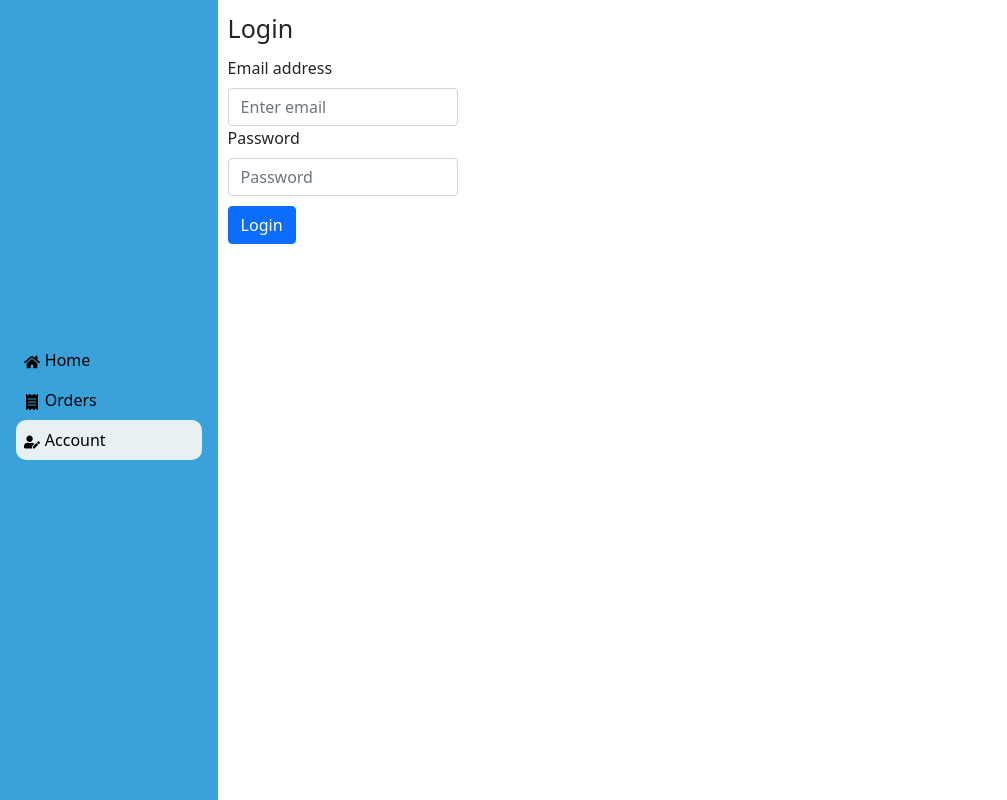
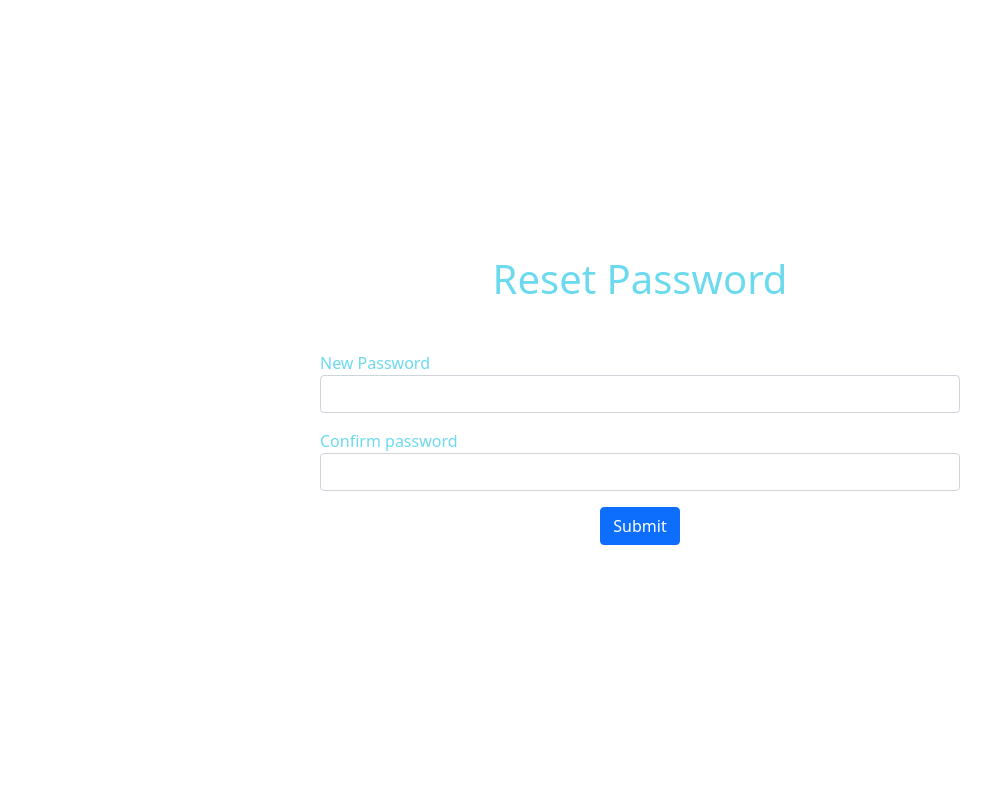
Before and after one commit to QuantumQuackDoctor/driver-portal, a React (Create React App) app: page /reset-password/1 in a window 1280 px wide. Before the commit this address led to /account. Shown: the whole page, without its empty margins (0-1007 px from the left). Built offline with nearby package versions, Linux system fonts and the light colour scheme.

Commit message:
forgot password finished

```diff
--- a/src/App.js
+++ b/src/App.js
@@ -6,12 +6,14 @@ import AccountPage from './pages/account/AccountPage';
 import OrderPage from './pages/orders/OrderPage';
 import ServiceProvider from './services/context-provider/ServiceProvider';
 import AuthenticatedRoute from './shared/protected-route/AuthenticatedRoute';
+import ResetPassword from './pages/reset-password/ResetPassword';
 
 function App() {
   return (
     <BrowserRouter>
       <ServiceProvider>
         <Switch>
+          <Route path='/reset-password/:token' component={ResetPassword} />
           <Route path='/account' component={AccountPage} />
           <AuthenticatedRoute path='/orders' redirect='/account'>
             <OrderPage />
--- a/src/index.js
+++ b/src/index.js
@@ -4,12 +4,16 @@ import './index.css';
 import App from './App';
 import reportWebVitals from './reportWebVitals';
 import '../node_modules/bootstrap/dist/css/bootstrap.css';
+import axios from 'axios';
+
+axios.defaults.baseURL =
+  process.env.NODE_ENV === 'production' ? 'https://api.drscrumptious.com' : '';
 
 ReactDOM.render(
-    <React.StrictMode>
-      <App />
-    </React.StrictMode>,
-    document.getElementById('root'),
+  <React.StrictMode>
+    <App />
+  </React.StrictMode>,
+  document.getElementById('root'),
 );
 
 // If you want to start measuring performance in your app, pass a function
--- a/src/pages/account/AccountPage.jsx
+++ b/src/pages/account/AccountPage.jsx
@@ -17,8 +17,11 @@ const AccountPage = () => {
   }, [authService, authenticated, setAuthenticated]);
   return (
     <Header>
-      <LoginForm />
-      <DriverPage authenticated={authenticated} />
+      {authenticated ? (
+        <DriverPage authenticated={authenticated} />
+      ) : (
+        <LoginForm />
+      )}
     </Header>
   );
 };
--- /dev/null
+++ b/src/pages/account/forgot-password/ForgotPassword.jsx
@@ -0,0 +1,85 @@
+import React from 'react';
+import {useState} from 'react';
+import {Button, Form, FormControl, InputGroup} from 'react-bootstrap';
+import {requestResetPassword} from '../../../services/AuthService';
+
+const ForgotPassword = ({children}) => {
+  const [emailData, setEmailData] = useState({
+    value: '',
+    valid: false,
+    touched: false,
+  });
+  const [errorMessage, setErrorMessage] = useState('');
+  const [requestSuccess, setRequestSuccess] = useState(false);
+
+  const updateEmailData = (event) => {
+    setEmailData({
+      value: event.target.value,
+      valid: /^([a-zA-Z0-9_\-.]+)@([a-zA-Z0-9_\-.]+)\.([a-zA-Z]{2,5})$/.test(
+        event.target.value,
+      ),
+      touched: true,
+    });
+  };
+
+  const onSubmit = async (e) => {
+    e.preventDefault();
+    if (emailData.valid) {
+      try {
+        await requestResetPassword(emailData.value);
+        setErrorMessage('');
+        setRequestSuccess(true);
+      } catch (err) {
+        setRequestSuccess(false);
+        switch (err.response.status) {
+          case 404:
+            setErrorMessage('Is your email correct?');
+            break;
+          default:
+            setErrorMessage('Server error');
+            break;
+        }
+      }
+    }
+  };
+
+  return (
+    <>
+      {requestSuccess ? (
+        <p>
+          Password reset requested, check your email for further instructions
+        </p>
+      ) : (
+        <Form
+          onSubmit={onSubmit}
+          style={{width: 250, padding: 10}}
+          className='d-flex flex-column gap-2'
+        >
+          <h3>Reset Password</h3>
+          <p style={{color: 'red'}}>{errorMessage}</p>
+          <InputGroup className='d-flex flex-column'>
+            <label htmlFor='email'>
+              Email
+              <FormControl
+                type='text'
+                id='email'
+                value={emailData.value}
+                className='form-control w-100'
+                onChange={updateEmailData}
+              />
+              {!emailData.valid && emailData.touched ? (
+                <p style={{color: 'red'}}>*Must be a valid email</p>
+              ) : (
+                ''
+              )}
+            </label>
+          </InputGroup>
+          <Button type='submit'>Submit</Button>
+          {children}
+        </Form>
+      )}
+    </>
+  );
+};
+
+export default ForgotPassword;
--- a/src/pages/account/login-form/LoginForm.jsx
+++ b/src/pages/account/login-form/LoginForm.jsx
@@ -1,28 +1,21 @@
 import {Button, Form, FormGroup} from 'react-bootstrap';
+import React, {useState} from 'react';
+import ForgotPassword from '../forgot-password/ForgotPassword';
 import {useAuth} from '../../../services/context-provider/ServiceProvider';
-import React, {useEffect, useState} from 'react';
 
 const LoginForm = () => {
-  const [authenticated, setAuthenticated] = useState(false);
-  const authService = useAuth();
-
   const [email, setEmail] = useState('');
   const [password, setPassword] = useState('');
+  const [showResetPassword, setShowResetPassword] = useState(false);
 
-  useEffect(() => {
-    const cb = (status) => {
-      setAuthenticated(status);
-    };
-    const unsubscribe = authService.subscribe(cb);
-    return () => {
-      unsubscribe();
-    };
-  }, [authService, setAuthenticated]);
+  const authService = useAuth();
 
   const [errorMessage, setErrorMessage] = useState('');
 
   const checkInputs = () => {
-    if (/^[a-zA-Z0-9]+@[a-zA-Z0-9]+\.[A-Za-z]+$/.test(email)) {
+    if (
+      /^([a-zA-Z0-9_\-.]+)@([a-zA-Z0-9_\-.]+)\.([a-zA-Z]{2,5})$/.test(email)
+    ) {
       if (password.length >= 8) {
         return true;
       } else {
@@ -58,9 +51,7 @@ const LoginForm = () => {
 
   return (
     <>
-      {authenticated ? (
-        ''
-      ) : (
+      {!showResetPassword ? (
         <div style={{width: 250, padding: 10}}>
           <Form>
             <FormGroup>
@@ -82,12 +73,31 @@ const LoginForm = () => {
                 type='password'
                 placeholder='Password'
               />
+              <a
+                role='button'
+                onClick={() => setShowResetPassword(true)}
+                style={{color: 'blue'}}
+              >
+                Forgot Password?
+              </a>
             </FormGroup>
             <div style={{paddingTop: 10}}>
               <Button onClick={() => handleLogin()}>Login</Button>
             </div>
           </Form>
         </div>
+      ) : (
+        <>
+          <ForgotPassword>
+            <a
+              role='button'
+              onClick={() => setShowResetPassword(false)}
+              style={{color: 'blue', alignSelf: 'center'}}
+            >
+              Login
+            </a>
+          </ForgotPassword>
+        </>
       )}
     </>
   );
--- /dev/null
+++ b/src/pages/reset-password/ResetPassword.jsx
@@ -0,0 +1,124 @@
+import React, {useState} from 'react';
+import {Button, InputGroup} from 'react-bootstrap';
+import {useHistory, useParams} from 'react-router';
+import {updatePassword} from '../../services/AuthService';
+
+const ResetPassword = () => {
+  const {token} = useParams();
+  const [showSubmit, setShowSubmit] = useState(true);
+  const [resetSuccess, setResetSuccess] = useState(false);
+  const [errorMessage, setErrorMessage] = useState('');
+  const [password, setPassword] = useState({
+    value: '',
+    valid: false,
+    touched: false,
+  });
+  const [parity, setParity] = useState({
+    value: '',
+    valid: false,
+    touched: false,
+  });
+
+  const history = useHistory();
+
+  const passwordUpdator = (event) => {
+    setPassword({
+      value: event.target.value,
+      valid: validatePassword(event.target.value),
+      touched: true,
+    });
+  };
+
+  const parityUpdator = (event) => {
+    setParity({
+      value: event.target.value,
+      valid: event.target.value === password.value,
+      touched: true,
+    });
+  };
+
+  const validatePassword = (password) => {
+    return password.length >= 8;
+  };
+
+  const submitFunc = async (e) => {
+    e.preventDefault();
+    setShowSubmit(false);
+    if (password.valid && parity.valid) {
+      try {
+        await updatePassword(token, password.value);
+        setResetSuccess(true);
+        setErrorMessage('');
+        history.push('/account');
+      } catch (err) {
+        setResetSuccess(false);
+        setShowSubmit(true);
+        switch (err.response.status) {
+          case 404:
+            setErrorMessage('Password reset not valid');
+            break;
+          case 410:
+            setErrorMessage('Password reset expired');
+            break;
+          default:
+            setErrorMessage('Server error');
+        }
+      }
+    }
+  };
+  return (
+    <>
+      {!resetSuccess ? (
+        <form
+          onSubmit={submitFunc}
+          className='d-flex flex-column
+           gap-3 align-items-center justify-content-center min-vh-100'
+        >
+          <h1 style={{color: 'var(--color-main)'}}>Reset Password</h1>
+          <h4 style={{color: 'red'}}>{errorMessage}</h4>
+          <InputGroup className='w-50 has-validation'>
+            <label className='w-100' style={{color: 'var(--color-main)'}}>
+              New Password
+              <input
+                type='password'
+                id='password'
+                className='form-control'
+                value={password.value}
+                onChange={passwordUpdator}
+              />
+            </label>
+            {!password.valid && password.touched ? (
+              <div style={{color: 'red'}}>
+                *Password must be 8 or more characters
+              </div>
+            ) : (
+              ''
+            )}
+          </InputGroup>
+          <InputGroup className='w-50 has-validation'>
+            <label className='w-100' style={{color: 'var(--color-main)'}}>
+              Confirm password
+              <input
+                type='password'
+                id='parity'
+                className='form-control'
+                value={parity.value}
+                onChange={parityUpdator}
+              />
+            </label>
+            {!parity.valid && parity.touched ? (
+              <div style={{color: 'red'}}>*Passwords must match</div>
+            ) : (
+              ''
+            )}
+          </InputGroup>
+          {showSubmit ? <Button type='submit'>Submit</Button> : ''}
+        </form>
+      ) : (
+        ''
+      )}
+    </>
+  );
+};
+
+export default ResetPassword;
--- a/src/services/AuthService.js
+++ b/src/services/AuthService.js
@@ -1,3 +1,4 @@
+/* eslint-disable indent */
 import axios from 'axios';
 
 const TOKEN = 'token';
@@ -45,7 +46,6 @@ export default class AuthService {
     this.sendEvent(this.isAuthenticated);
   }
 
-
   /**
    * You need to unsubscribe from this!
    * Don't throw errors in the callback
@@ -75,6 +75,7 @@ export default class AuthService {
           if (this.isAuthenticated) this.logout();
         }
         return Promise.reject(error);
+        // eslint-disable-next-line comma-dangle
       },
     );
   }
@@ -88,3 +89,14 @@ export default class AuthService {
     return axios.get('/accounts/authenticated');
   }
 }
+
+export function requestResetPassword(email) {
+  return axios.get(`/accounts/reset-password/driver/${email}`);
+}
+
+export function updatePassword(token, password) {
+  return axios.post('/accounts/reset-password', {
+    newPassword: password,
+    token,
+  });
+}
```
Also changed, not shown: src/shared/header/Header.jsx (+9 -14 lines). Lines whose indentation alone changed are shown as unchanged.
